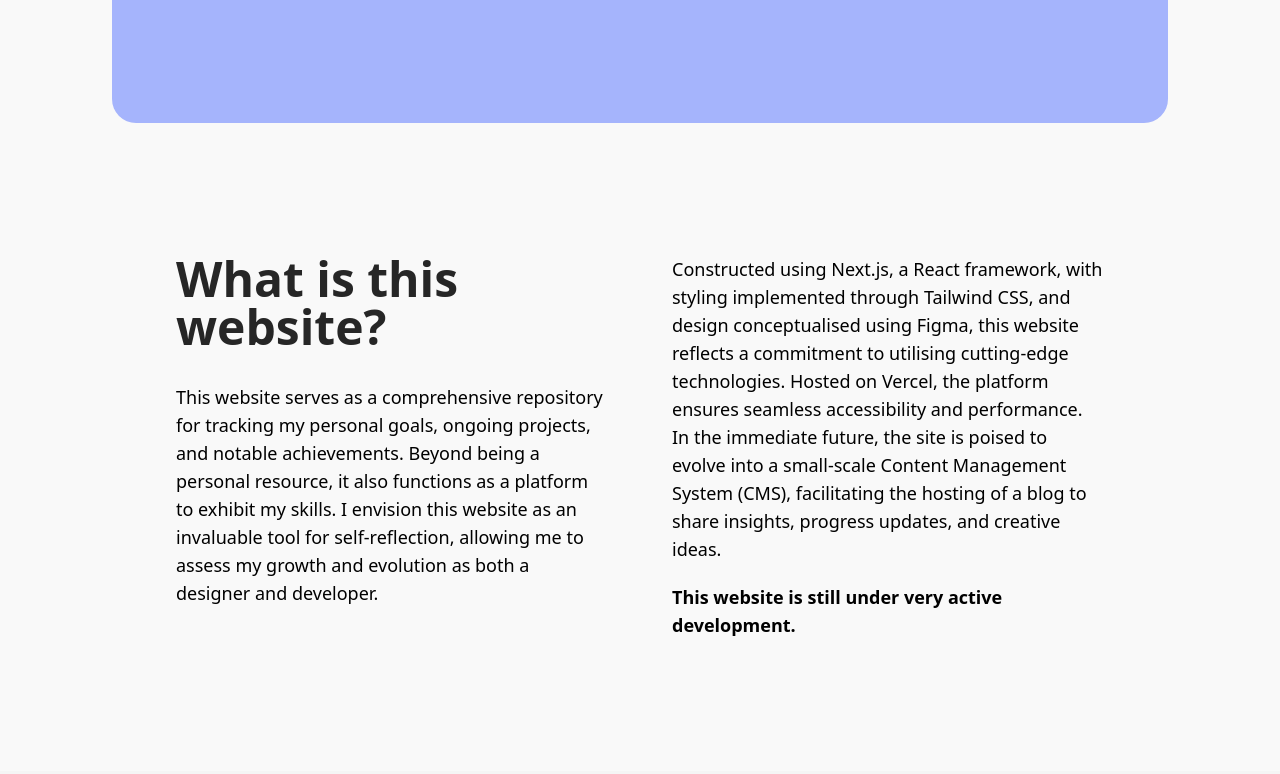
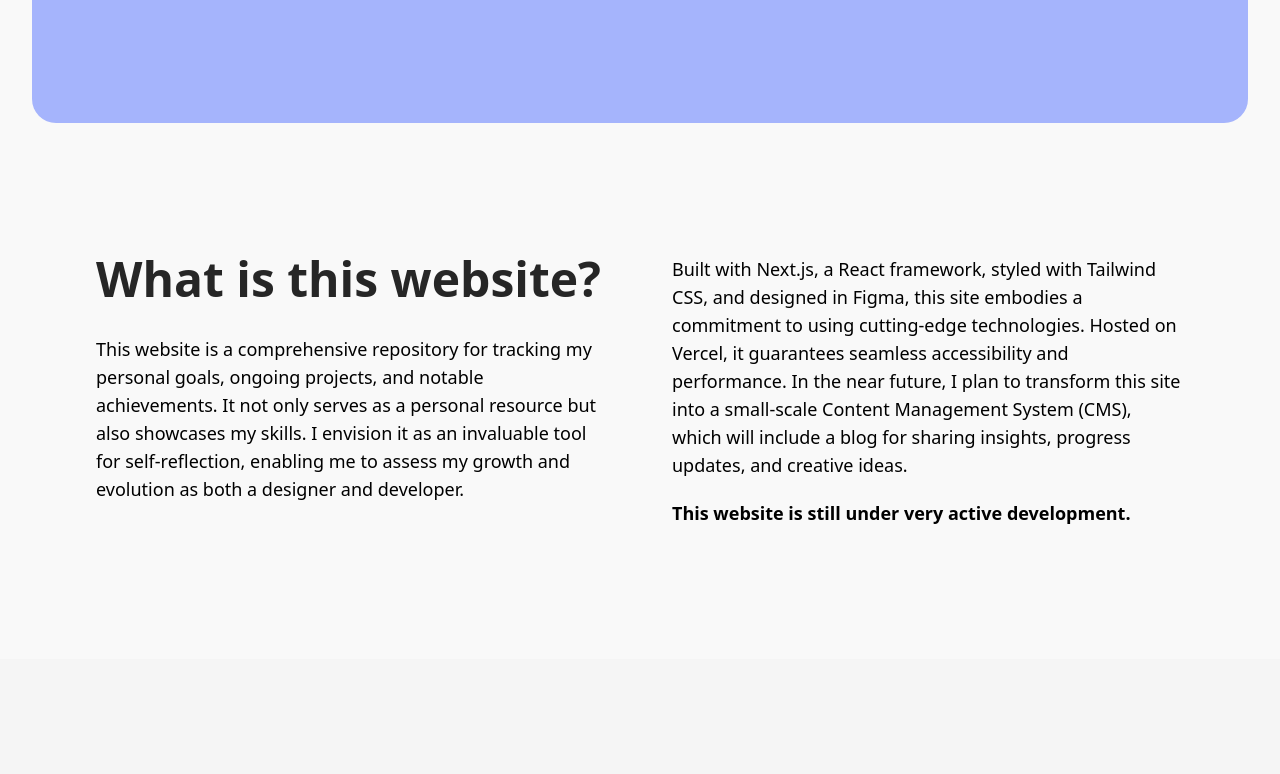
Before and after one commit to HeyEbb/portfolio, a Next.js app: page / in a window 1280 px wide. Shown: the part 609-1383 px from the top of the page. Built offline with nearby package versions, Linux system fonts and the light colour scheme.

Commit message:
✨ refactor: Update CSS padding and structure for responsive design

```diff
--- a/src/app/blog/page.tsx
+++ b/src/app/blog/page.tsx
@@ -4,10 +4,23 @@ import PostList from "./components/post-list";
 export default function Blog() {
   return (
     <>
-        <MiniHeader />
-      <main className="custom-structure mt-10">
-        <PostList />
-      </main>
+      <MiniHeader
+        title="All Posts"
+        subtitle="A collection of my thoughts, ideas, and experiences"
+      />
+      {/* <PostList /> */}
+      <section>
+        <div className="core-structure mt-5  grid min-h-[600px] w-full grid-cols-1 justify-center gap-3 text-indigo-950 lg:grid-cols-3 xl:flex-row xl:gap-5">
+          <div className="h-72 w-full animate-pulse rounded-2xl bg-gray-200"></div>
+          <div className="h-72 w-full animate-pulse rounded-2xl bg-gray-200"></div>
+          <div className="h-72 w-full animate-pulse rounded-2xl bg-gray-200"></div>
+          <div className="h-72 w-full animate-pulse rounded-2xl bg-gray-200"></div>
+          <div className="h-72 w-full animate-pulse rounded-2xl bg-gray-200"></div>
+          <div className="h-72 w-full animate-pulse rounded-2xl bg-gray-200"></div>
+          <div className="h-72 w-full animate-pulse rounded-2xl bg-gray-200"></div>
+          <div className="h-72 w-full animate-pulse rounded-2xl bg-gray-200"></div>
+        </div>
+      </section>
     </>
   );
 }
--- a/src/app/components/header/MiniHeader.tsx
+++ b/src/app/components/header/MiniHeader.tsx
@@ -6,15 +6,21 @@ const outfit = Outfit({
   subsets: ["latin-ext"],
 });
 
-export default function MiniHeader() {
+export default function MiniHeader({
+  title,
+  subtitle,
+}: {
+  title: string;
+  subtitle: string;
+}) {
   return (
     <>
-      <header>
+      <header className="">
         <TopBar />
-        <div className="m-8 flex h-56 w-full flex-col justify-center rounded-3xl bg-indigo-300 p-14 font-sans text-indigo-950">
-          <h1>All Posts</h1>
+        <div className="core-structure mt-5 flex w-full flex-col items-start rounded-3xl bg-indigo-300 p-11 text-indigo-950 md:p-16 ">
+          <h1>{title ? title : "Title"}</h1>
           <span className="text-lg font-light xl:text-lg">
-            A collection of my thoughts, ideas, and experiences
+            {subtitle ? subtitle : "Subtitle"}
           </span>
         </div>
       </header>
--- a/src/app/globals.css
+++ b/src/app/globals.css
@@ -80,32 +80,20 @@ p {
    lg:text-lg;
 }
 
-/* core structure */
-
-/* custom structure is the core container for this project, we don't want the content to get too wide or also too close to the sides.s */
-/* .custom-structure {
-  @apply flex
-  w-full
-  max-w-[2000px]
-  items-center
-  px-5
-  md:px-20
-  lg:px-32;
-} */
-
-section, header {
+section, header, footer {
   @apply
   flex
   flex-col
   items-center
   justify-center
   w-full
-  px-5
-  md:px-20
-  lg:px-28
+  px-3
+  sm:px-6
+  lg:px-8
 }
+
 
 .core-structure {
   @apply
-  max-w-[2000px]
+  max-w-7xl
 }
--- a/src/app/home/page.tsx
+++ b/src/app/home/page.tsx
@@ -61,24 +61,23 @@ export default function Page() {
             <div className={`mt-10 w-full p-5 xl:mt-5 xl:w-6/12 xl:p-0 `}>
               <h3 className={`pb-5`}>What is this website?</h3>
               <p className="">
-                This website serves as a comprehensive repository for tracking
-                my personal goals, ongoing projects, and notable achievements.
-                Beyond being a personal resource, it also functions as a
-                platform to exhibit my skills. I envision this website as an
-                invaluable tool for self-reflection, allowing me to assess my
-                growth and evolution as both a designer and developer.
+                This website is a comprehensive repository for tracking my
+                personal goals, ongoing projects, and notable achievements. It
+                not only serves as a personal resource but also showcases my
+                skills. I envision it as an invaluable tool for self-reflection,
+                enabling me to assess my growth and evolution as both a designer
+                and developer.
               </p>
             </div>
             <div className={`w-full p-5 pt-0 xl:mt-5 xl:w-6/12 xl:p-0 `}>
               <p className="">
-                Constructed using Next.js, a React framework, with styling
-                implemented through Tailwind CSS, and design conceptualised
-                using Figma, this website reflects a commitment to utilising
-                cutting-edge technologies. Hosted on Vercel, the platform
-                ensures seamless accessibility and performance. In the immediate
-                future, the site is poised to evolve into a small-scale Content
-                Management System (CMS), facilitating the hosting of a blog to
-                share insights, progress updates, and creative ideas.
+                Built with Next.js, a React framework, styled with Tailwind CSS,
+                and designed in Figma, this site embodies a commitment to using
+                cutting-edge technologies. Hosted on Vercel, it guarantees
+                seamless accessibility and performance. In the near future, I
+                plan to transform this site into a small-scale Content
+                Management System (CMS), which will include a blog for sharing
+                insights, progress updates, and creative ideas.
                 <br />
               </p>
               <p className="font-bold">
@@ -139,7 +138,7 @@ export default function Page() {
 
         <section>
           <div className="core-structure mb-20 flex flex-col items-center">
-            <div className="max-w-4xl p-5 text-center mb-5">
+            <div className="mb-5 max-w-4xl p-5 text-center">
               <h3 className={`pb-5 pt-10 text-center `}>
                 Active Side Projects 🚀
               </h3>
@@ -171,12 +170,12 @@ export default function Page() {
                   link: "elliscollinson.co.uk",
                 },
                 {
-                  title: "Contract Manager",
+                  title: "PaperTrail",
                   description:
                     "I'm developing a fullstack Next.js web app that allows for the management of contracts. The app will be used to store, edit, and delete contracts, as well as to create new ones. This includes full JWT authentication and a custom API.",
                   image: "/static/img/react.jpg",
                   status: "Active Development",
-                  link: "#",
+                  link: "document.elliscollinson.co.uk/login",
                 },
                 {
                   title: "Coming Soon...",
@@ -190,16 +189,28 @@ export default function Page() {
             />
           </div>
         </section>
-        <footer className="flex flex-col items-center bg-neutral-900">
-          <div className="bg w-full bg-yellow-300 p-3 text-center text-neutral-900">
-            <p className="m-0">Thank you for visiting my portfolio! 🥳</p>
-          </div>
-          <div className="grid w-8/12 grid-cols-3 p-4">
-            <p className="text-white">Built by Ellis Collinson</p>
-            <div></div>
-            <div className="text-right">
-              <p>Version 0.2</p>
-            </div>
+        <footer className="core-structure flex-row justify-between bg-indigo-300 py-5">
+          <span>Built by Ellis Collinson</span>
+          {/* socials area */}
+          <div className="flex gap-5">
+            <a
+              href="https://www.linkedin.com/in/elliscollinson/"
+              className="hover:text-indigo-900"
+            >
+              LinkedIn
+            </a>
+            <a
+              href="https://github.com/HeyEbb"
+              className="hover:text-indigo-900"
+            >
+              GitHub
+            </a>
+            <a
+              href="https://instagram.com/ellis.collinson"
+              className="hover:text-indigo-900"
+            >
+              Instagram
+            </a>
           </div>
         </footer>
       </main>
```
